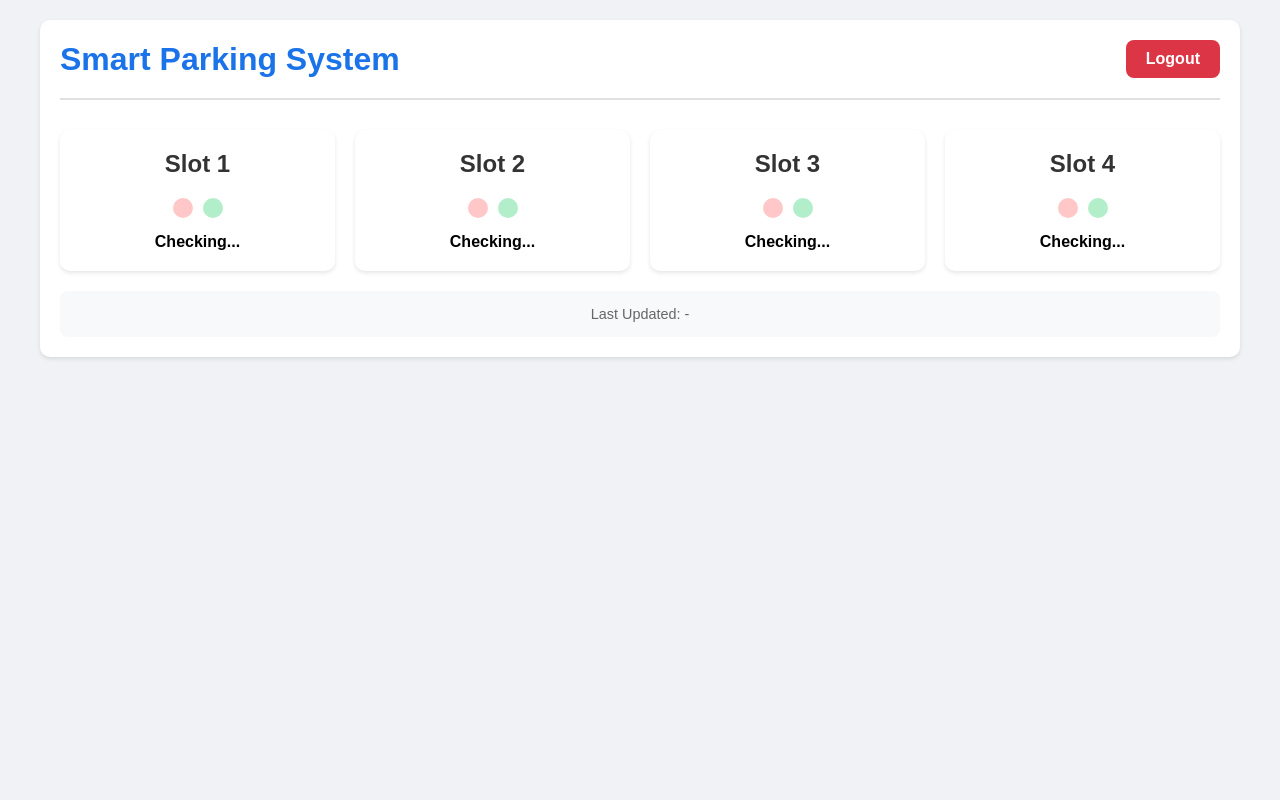
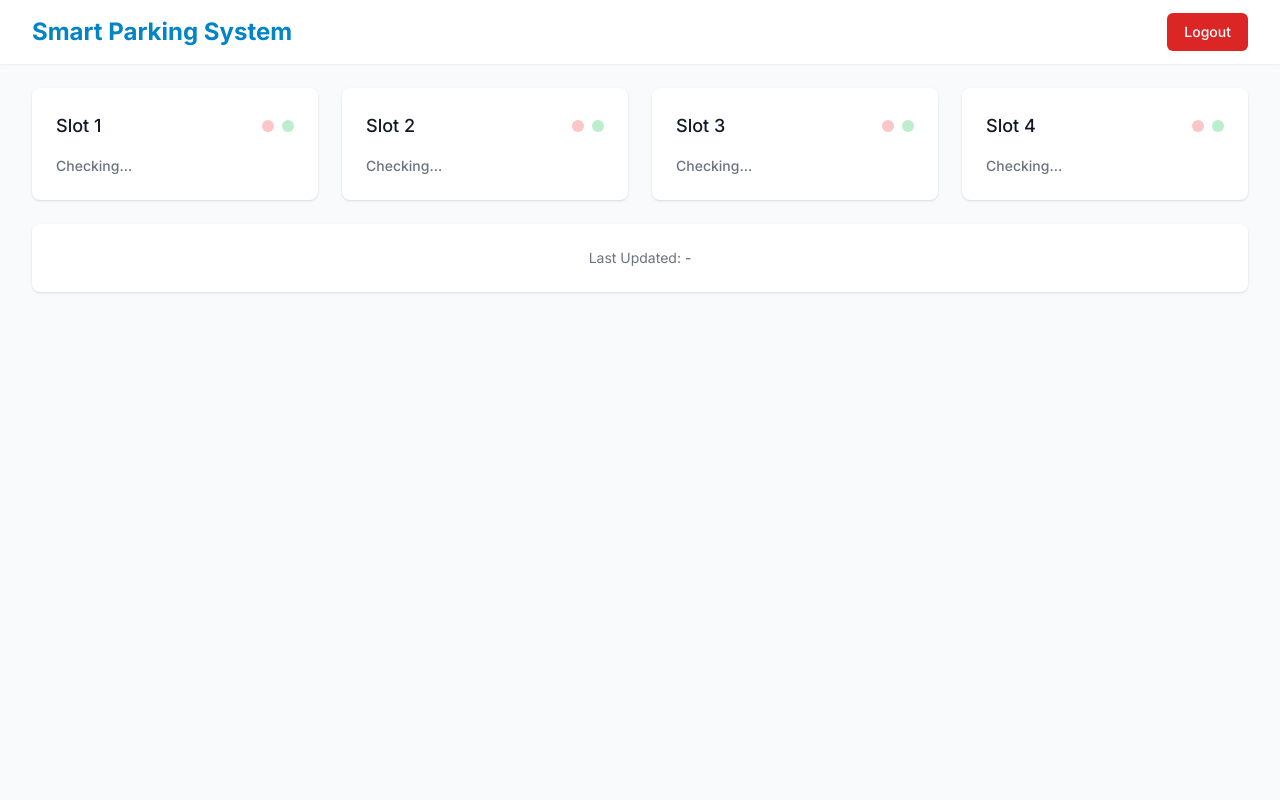
Before and after one commit to nirajumaretiya/smart-parking-system, a Flask app: template templates/index.html in a window 1280 px wide. Run offline with Flask 3, Linux system fonts and the light colour scheme; the template is opened without the code that fills it, so the values that code supplies are empty; some libraries are stand-ins or nearby versions.

Commit message:
No commit message

```diff
--- a/templates/base.html
+++ b/templates/base.html
@@ -4,10 +4,35 @@
     <meta charset="UTF-8">
     <meta name="viewport" content="width=device-width, initial-scale=1.0">
     <title>Smart Parking System</title>
-    <link rel="stylesheet" href="{{ url_for('static', filename='css/style.css') }}">
+    <script src="https://cdn.tailwindcss.com"></script>
+    <link href="https://fonts.googleapis.com/css2?family=Inter:wght@400;500;600;700&display=swap" rel="stylesheet">
+    <script>
+        tailwind.config = {
+            theme: {
+                extend: {
+                    fontFamily: {
+                        sans: ['Inter', 'sans-serif'],
+                    },
+                    colors: {
+                        primary: {
+                            50: '#f0f9ff',
+                            100: '#e0f2fe',
+                            200: '#bae6fd',
+                            300: '#7dd3fc',
+                            400: '#38bdf8',
+                            500: '#0ea5e9',
+                            600: '#0284c7',
+                            700: '#0369a1',
+                            800: '#075985',
+                            900: '#0c4a6e',
+                        },
+                    }
+                }
+            }
+        }
+    </script>
 </head>
-<body>
+<body class="bg-gray-50 min-h-screen font-sans">
     {% block content %}{% endblock %}
-    <script src="{{ url_for('static', filename='js/main.js') }}"></script>
 </body>
 </html>
--- a/templates/index.html
+++ b/templates/index.html
@@ -1,27 +1,92 @@
 {% extends "base.html" %}
 
 {% block content %}
-<div class="container">
-    <div class="header">
-        <h1>Smart Parking System</h1>
-        <a href="{{ url_for('logout') }}" class="logout-btn">Logout</a>
-    </div>
+<div class="min-h-screen bg-gray-50">
+    <!-- Navigation -->
+    <nav class="bg-white shadow-sm">
+        <div class="max-w-7xl mx-auto px-4 sm:px-6 lg:px-8">
+            <div class="flex justify-between h-16">
+                <div class="flex items-center">
+                    <h1 class="text-2xl font-bold text-primary-600">Smart Parking System</h1>
+                </div>
+                <div class="flex items-center">
+                    <a href="{{ url_for('logout') }}"
+                        class="inline-flex items-center px-4 py-2 border border-transparent text-sm font-medium rounded-md text-white bg-red-600 hover:bg-red-700 focus:outline-none focus:ring-2 focus:ring-offset-2 focus:ring-red-500">
+                        Logout
+                    </a>
+                </div>
+            </div>
+        </div>
+    </nav>
 
-    <div class="parking-grid">
-        {% for i in range(4) %}
-        <div class="parking-slot" id="slot-{{ i+1 }}">
-            <h2>Slot {{ i+1 }}</h2>
-            <div class="status-indicator">
-                <div class="led red"></div>
-                <div class="led green"></div>
+    <!-- Main Content -->
+    <main class="max-w-7xl mx-auto py-6 sm:px-6 lg:px-8">
+        <!-- Parking Grid -->
+        <div class="grid grid-cols-1 md:grid-cols-2 lg:grid-cols-4 gap-6">
+            {% for i in range(4) %}
+            <div class="bg-white overflow-hidden shadow rounded-lg" id="slot-{{ i+1 }}">
+                <div class="px-4 py-5 sm:p-6">
+                    <div class="flex items-center justify-between">
+                        <h3 class="text-lg font-medium text-gray-900">Slot {{ i+1 }}</h3>
+                        <div class="flex space-x-2">
+                            <div class="w-3 h-3 rounded-full bg-red-500 opacity-30" id="red-{{ i+1 }}"></div>
+                            <div class="w-3 h-3 rounded-full bg-green-500 opacity-30" id="green-{{ i+1 }}"></div>
+                        </div>
+                    </div>
+                    <div class="mt-4">
+                        <p class="text-sm font-medium text-gray-500" id="status-{{ i+1 }}">Checking...</p>
+                    </div>
+                </div>
             </div>
-            <div class="status-text">Checking...</div>
+            {% endfor %}
         </div>
-        {% endfor %}
-    </div>
 
-    <div class="last-update">
-        Last Updated: <span id="timestamp">-</span>
-    </div>
+        <!-- System Status -->
+        <div class="mt-6 bg-white shadow rounded-lg">
+            <div class="px-4 py-5 sm:p-6">
+                <div class="text-center text-sm text-gray-500">
+                    Last Updated: <span id="timestamp" class="font-medium">-</span>
+                </div>
+            </div>
+        </div>
+    </main>
 </div>
+
+<script>
+function updateStatus() {
+    fetch('/api/status')
+        .then(response => response.json())
+        .then(data => {
+            // Update timestamp
+            document.getElementById('timestamp').textContent = data.timestamp;
+
+            // Update each slot
+            data.slots.forEach(slot => {
+                const slotId = slot.id;
+                const redLed = document.getElementById(`red-${slotId}`);
+                const greenLed = document.getElementById(`green-${slotId}`);
+                const statusText = document.getElementById(`status-${slotId}`);
+
+                if (slot.occupied) {
+                    redLed.classList.remove('opacity-30');
+                    greenLed.classList.add('opacity-30');
+                    statusText.textContent = 'Occupied';
+                    statusText.classList.remove('text-green-600');
+                    statusText.classList.add('text-red-600');
+                } else {
+                    redLed.classList.add('opacity-30');
+                    greenLed.classList.remove('opacity-30');
+                    statusText.textContent = 'Available';
+                    statusText.classList.remove('text-red-600');
+                    statusText.classList.add('text-green-600');
+                }
+            });
+        })
+        .catch(error => console.error('Error:', error));
+}
+
+// Update status every second
+setInterval(updateStatus, 1000);
+updateStatus(); // Initial update
+</script>
 {% endblock %}
--- a/templates/login.html
+++ b/templates/login.html
@@ -1,33 +1,53 @@
-<!DOCTYPE html>
-<html lang="en">
-<head>
-    <meta charset="UTF-8">
-    <meta name="viewport" content="width=device-width, initial-scale=1.0">
-    <title>Smart Parking System - Admin Login</title>
-    <link rel="stylesheet" href="{{ url_for('static', filename='css/style.css') }}">
-</head>
-<body class="login-page">
-    <div class="login-container">
-        <div class="login-box">
-            <div class="login-header">
-                <h1>Smart Parking System</h1>
-                <p class="subtitle">Admin Dashboard</p>
+{% extends "base.html" %}
+
+{% block content %}
+<div class="min-h-screen flex items-center justify-center bg-gradient-to-br from-primary-600 to-primary-800 py-12 px-4 sm:px-6 lg:px-8">
+    <div class="max-w-md w-full space-y-8">
+        <div>
+            <h2 class="mt-6 text-center text-3xl font-extrabold text-white">
+                Smart Parking System
+            </h2>
+            <p class="mt-2 text-center text-sm text-primary-100">
+                Admin Dashboard
+            </p>
+        </div>
+        <div class="mt-8 bg-white py-8 px-4 shadow sm:rounded-lg sm:px-10">
+            {% if error %}
+            <div class="mb-4 bg-red-50 border border-red-200 text-red-600 px-4 py-3 rounded relative" role="alert">
+                <span class="block sm:inline">{{ error }}</span>
             </div>
-            {% if error %}
-            <div class="error-message">{{ error }}</div>
             {% endif %}
-            <form method="POST" action="{{ url_for('login') }}">
-                <div class="form-group">
-                    <label for="username">Username</label>
-                    <input type="text" id="username" name="username" required placeholder="Enter your username">
+            <form class="space-y-6" method="POST" action="{{ url_for('login') }}">
+                <div>
+                    <label for="username" class="block text-sm font-medium text-gray-700">
+                        Username
+                    </label>
+                    <div class="mt-1">
+                        <input id="username" name="username" type="text" required
+                            class="appearance-none block w-full px-3 py-2 border border-gray-300 rounded-md shadow-sm placeholder-gray-400 focus:outline-none focus:ring-primary-500 focus:border-primary-500 sm:text-sm"
+                            placeholder="Enter your username">
+                    </div>
                 </div>
-                <div class="form-group">
-                    <label for="password">Password</label>
-                    <input type="password" id="password" name="password" required placeholder="Enter your password">
+
+                <div>
+                    <label for="password" class="block text-sm font-medium text-gray-700">
+                        Password
+                    </label>
+                    <div class="mt-1">
+                        <input id="password" name="password" type="password" required
+                            class="appearance-none block w-full px-3 py-2 border border-gray-300 rounded-md shadow-sm placeholder-gray-400 focus:outline-none focus:ring-primary-500 focus:border-primary-500 sm:text-sm"
+                            placeholder="Enter your password">
+                    </div>
                 </div>
-                <button type="submit" class="login-btn">Login</button>
+
+                <div>
+                    <button type="submit"
+                        class="w-full flex justify-center py-2 px-4 border border-transparent rounded-md shadow-sm text-sm font-medium text-white bg-primary-600 hover:bg-primary-700 focus:outline-none focus:ring-2 focus:ring-offset-2 focus:ring-primary-500">
+                        Sign in
+                    </button>
+                </div>
             </form>
         </div>
     </div>
-</body>
-</html>
+</div>
+{% endblock %}
```
